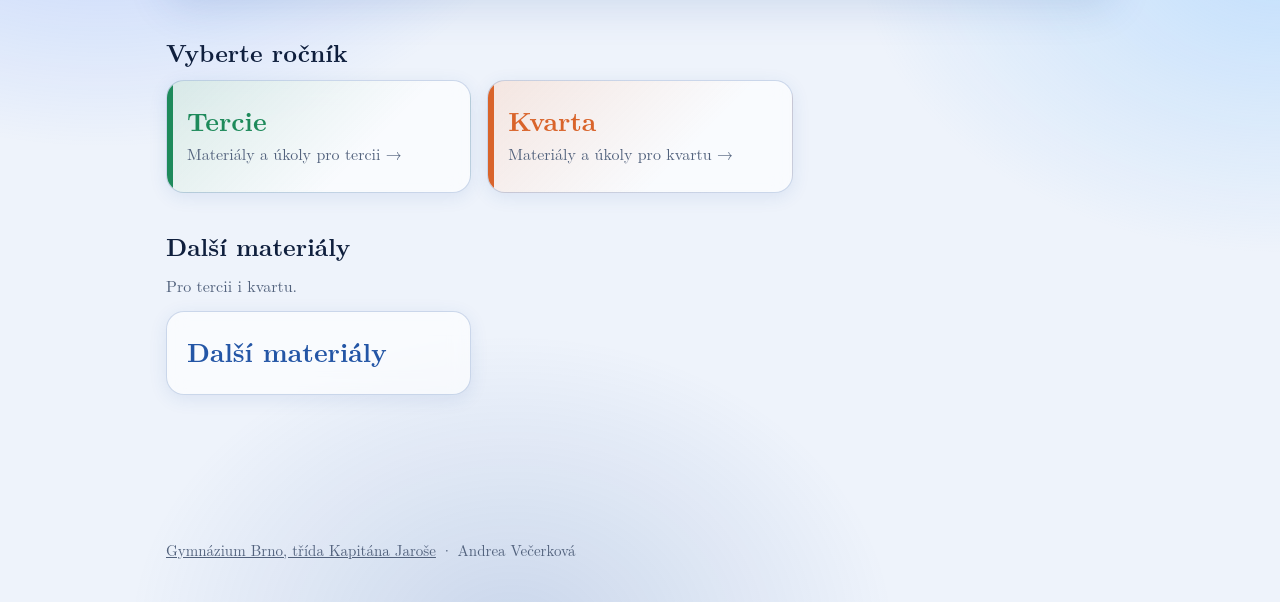
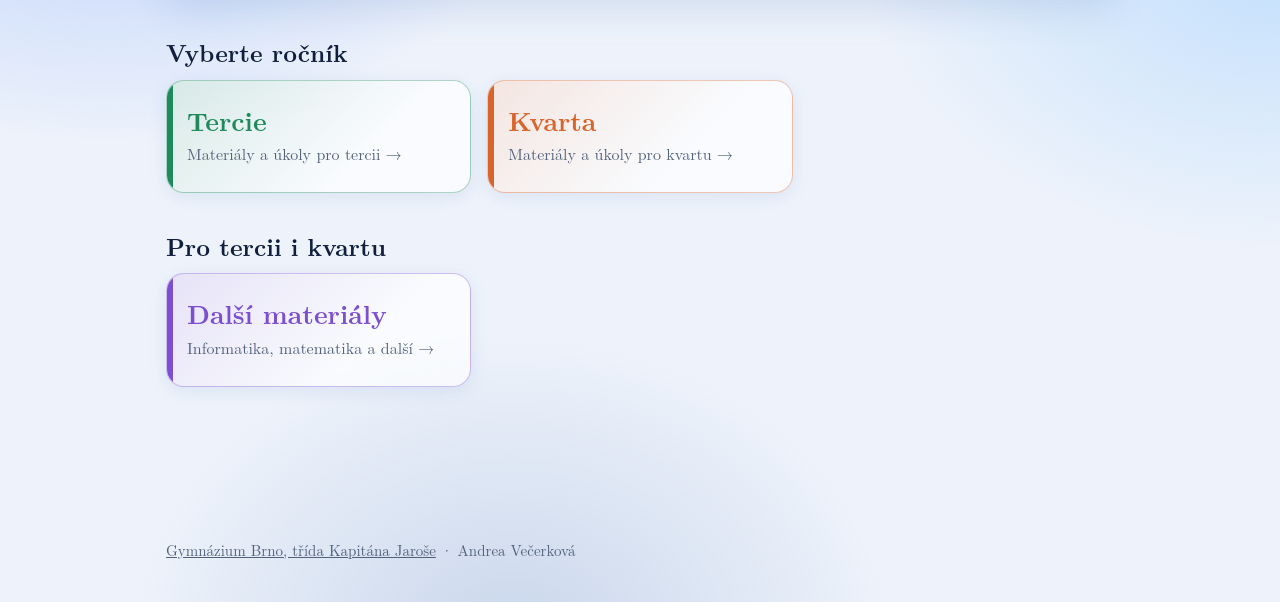
Before and after one commit to andreavecerkova/jaroska, a plain HTML site: page index.html in a window 1280 px wide. Shown: the part 198-800 px from the top of the page. Drawn offline with Linux system fonts and the light colour scheme; a web font is replaced by a local one.

Commit message:
Update index.html

```diff
--- a/index.html
+++ b/index.html
@@ -84,24 +84,29 @@ a.card:hover{border-color:var(--acc);transform:translateY(-2px)}
 .empty{border-style:dashed;color:var(--muted);font-size:16px}
 
 
+/* barvy karet: t = tercie, k = kvarta, m = matematika */
 .card.t{--c:#1E8A5B}
 .card.k{--c:#D9642B}
+.card.m{--c:#7B4FD0}
 :root[data-theme="dark"] .card.t{--c:#6FD3A0}
 :root[data-theme="dark"] .card.k{--c:#FFA574}
+:root[data-theme="dark"] .card.m{--c:#B79CFF}
 @media (prefers-color-scheme:dark){
 :root:not([data-theme="light"]) .card.t{--c:#6FD3A0}
 :root:not([data-theme="light"]) .card.k{--c:#FFA574}
+:root:not([data-theme="light"]) .card.m{--c:#B79CFF}
 }
 
-.card.t,.card.k{
+.card.t,.card.k,.card.m{
 position:relative;overflow:hidden;
+border-color:color-mix(in srgb,var(--c) 35%,transparent);
 background:
   linear-gradient(135deg,color-mix(in srgb,var(--c) 14%,transparent),transparent 65%),
   var(--glass)}
-.card.t::before,.card.k::before{
+.card.t::before,.card.k::before,.card.m::before{
 content:"";position:absolute;left:0;top:0;bottom:0;width:6px;background:var(--c)}
-.card.t b,.card.k b{color:var(--c)}
-a.card.t:hover,a.card.k:hover{border-color:var(--c);
+.card.t b,.card.k b,.card.m b{color:var(--c)}
+a.card.t:hover,a.card.k:hover,a.card.m:hover{border-color:var(--c);
 box-shadow:0 8px 28px color-mix(in srgb,var(--c) 28%,transparent)}
 
 footer{color:var(--muted);font-size:15px;margin-top:auto;padding-top:40px}
@@ -142,18 +147,15 @@ footer a:hover{color:var(--acc)}
 <section id="rocniky">
   <h2>Vyberte ročník</h2>
   <div class="cards">
-    <!-- <a class="card big" href="tercie.html"><b>Tercie</b><span>Materiály a úkoly pro tercii →</span></a>
-    <a class="card big" href="kvarta.html"><b>Kvarta</b><span>Materiály a úkoly pro kvartu →</span></a> -->
     <a class="card big t" href="tercie.html"><b>Tercie</b><span>Materiály a úkoly pro tercii →</span></a>
     <a class="card big k" href="kvarta.html"><b>Kvarta</b><span>Materiály a úkoly pro kvartu →</span></a>
   </div>
 </section>
 
 <section id="navic">
-  <h2>Další materiály</h2>
-  <p class="hint">Pro tercii i kvartu.</p>
+  <h2>Pro tercii i kvartu</h2>
   <div class="cards">
-    <a class="card big" href="navic.html"><b>Další materiály</b><span></span></a>
+    <a class="card big m" href="navic.html"><b>Další materiály</b><span>Informatika, matematika a další →</span></a>
   </div>
 </section>
 
```
